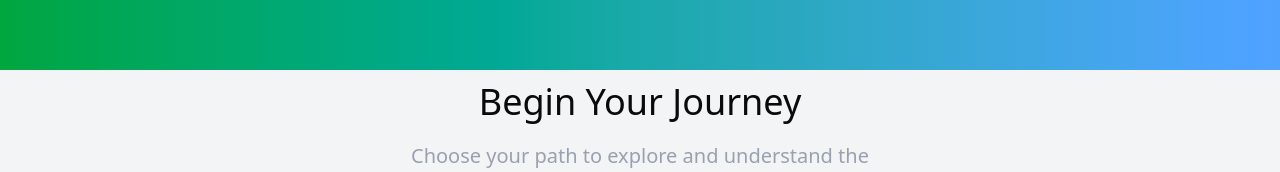
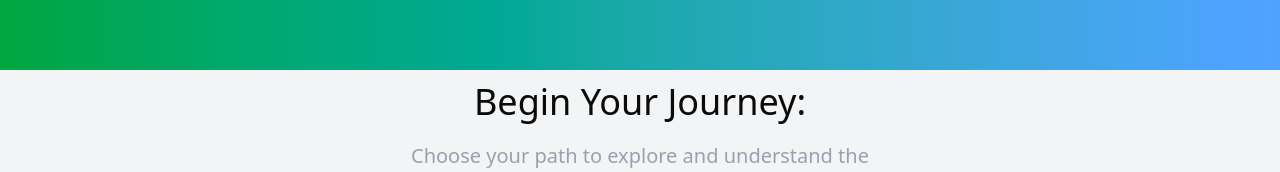
Before and after one commit to sKzAy/quranlearner, a Next.js app: page / in a window 1280 px wide. Shown: the part 410-582 px from the top of the page. Built offline with nearby package versions, Linux system fonts and the light colour scheme.

Commit message:
fixed links

```diff
--- a/app/components/footer.js
+++ b/app/components/footer.js
@@ -16,7 +16,7 @@ const SimpleFooter = () => {
             <a href="https://ko-fi.com/kazimali"><img width={"200px"} src="/support_me_on_kofi_dark.png" alt="Donate" /></a>
           </div>
           <div>
-            <p className='text-center'>Navigate:</p>
+            <p className='text-center '>Navigate:</p>
             <div className="nav flex gap-3">
               <Link className='underline hover:font-bold transition-all duration-300 hover:transition-all hover:duration-300' href={"/choose"}>Select Surah</Link>
               <Link className='underline hover:font-bold transition-all duration-300 hover:transition-all hover:duration-300' href={"/search"}>Search Surah</Link>
--- a/app/components/landing.js
+++ b/app/components/landing.js
@@ -18,7 +18,7 @@ const Landing = () => {
         </div>
       </div>
       <div className='bg-gray-100'>
-        <p className='text-4xl w-fit mx-auto max-md:text-3xl pt-3'>Begin Your Journey</p>
+        <p className='text-4xl w-fit mx-auto max-md:text-3xl pt-3'>Begin Your Journey:</p>
         <p className='text-center mx-auto max-md:w-[80vw] w-[40vw] text-xl max-md:text-sm text-gray-400 mt-5 max-md:mt-3'>Choose your path to explore and understand the Quran with our comprehensive tools and resources</p>
         <div className="boxes p-7 flex gap-3 w-fit mx-auto max-md:flex-col">
             <Box number={1}/>
```
